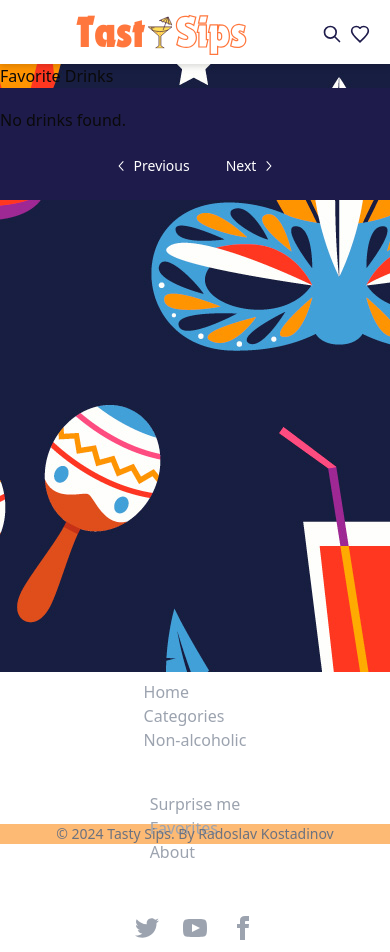
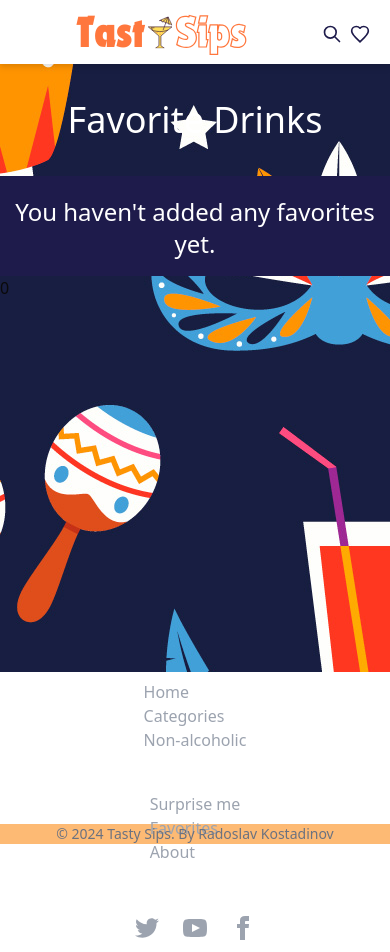
Before and after one commit to radoslavvkostadinov/cocktails-react-app, a React (Vite) app: page /favorites in a window 390 px wide. Built offline with nearby package versions, Linux system fonts and the light colour scheme.

Commit message:
More responsiveness

```diff
--- a/src/components/BestOfTheBar/BestOfTheBar.jsx
+++ b/src/components/BestOfTheBar/BestOfTheBar.jsx
@@ -35,7 +35,7 @@ export default function BestOfTheBar() {
             <Header title='Best Of The Bar' />
             <div className="bg-indigo-950 pt-5 pb-3">
                 {currentItems && currentItems.length > 0 ? (
-                    <div className="grid grid-cols-1 md:grid-cols-2 lg:grid-cols-2 xl:grid-cols-2 2xl:grid-cols-5 gap-6 m-5 h-full">
+                    <div className="grid grid-cols-1 sm:grid-cols-2 sm:m-2 sm:gap-10 md:grid-cols-2 lg:grid-cols-2 xl:grid-cols-3 2xl:grid-cols-5 gap-6 m-5 h-full">
                         {currentItems.map((drink) => (
                             <CardItem
                                 key={drink.idDrink}
--- a/src/components/Header/Header.jsx
+++ b/src/components/Header/Header.jsx
@@ -2,7 +2,7 @@ export default function Header({ title }) {
     return (
         <>
             <div className="flex justify-center items-center h-28 bg-wallpaper">
-                <h1 className="text-4xl text-white">{title}</h1>
+                <h1 className="text-4xl text-white xl:mt-4">{title}</h1>
             </div>
         </>
     )
--- a/src/components/NavBar/NavBar.jsx
+++ b/src/components/NavBar/NavBar.jsx
@@ -12,13 +12,10 @@ import { Link } from 'react-router-dom';
 export default function NavBar() {
     return (
         <header className="flex bg-white drop-shadow-md justify-between items-center h-16 px-4 md:px-6 lg:px-10 xl:px-16 md:flex">
-            <a href="/"
-            >
             <img
                 src={logo}
                 className='sm:w-64 sm:h-64 sm:ml-64 md:w-64 md:h-60 md:ml-64 lg:ml-0'
             />
-            </a>
             <NavigationMenu>
                 <NavigationMenuList className="hidden lg:flex">
                     <NavigationMenuItem>
--- a/src/components/Pagination/Pagination.jsx
+++ b/src/components/Pagination/Pagination.jsx
@@ -2,7 +2,6 @@ import { useState } from 'react';
 import {
     Pagination,
     PaginationContent,
-    PaginationEllipsis,
     PaginationItem,
     PaginationLink,
     PaginationNext,
--- a/src/views/Categories.jsx
+++ b/src/views/Categories.jsx
@@ -47,7 +47,7 @@ export default function Categories() {
             {chooseCategory && (
                 <div className="bg-indigo-950 pt-5 pb-4">
                     {currentItems && currentItems.length > 0 ? (
-                        <div className="grid grid-cols-1 md:grid-cols-2 lg:grid-cols-5 gap-6 m-5 h-full">
+                         <div className="grid grid-cols-1 sm:grid-cols-2 sm:m-2 sm:gap-10 md:grid-cols-2 lg:grid-cols-2 xl:grid-cols-3 2xl:grid-cols-5 gap-6 m-5 h-full">
                             {currentItems.map((drink) => (
                                 <CardItem
                                     key={drink.idDrink}
--- a/src/views/FavoriteDrinks.jsx
+++ b/src/views/FavoriteDrinks.jsx
@@ -1,4 +1,5 @@
 import CardItem from '@/components/Card/CardItem';
+import Header from '@/components/Header/Header';
 import Paginated from '@/components/Pagination/Pagination';
 import { useState, useEffect } from 'react';
 
@@ -31,10 +32,10 @@ export default function FavoriteDrinks() {
 
   return (
     <div>
-      <h1>Favorite Drinks</h1>
+      <Header title="Favorite Drinks" />
       <div className="bg-indigo-950 pt-5 pb-4">
         {currentItems && currentItems.length > 0 ? (
-          <div className="grid grid-cols-5 gap-5 m-5 h-full">
+          <div className="grid grid-cols-1 sm:grid-cols-2 sm:m-2 sm:gap-10 md:grid-cols-2 lg:grid-cols-2 xl:grid-cols-3 2xl:grid-cols-5 gap-6 m-5 h-full">
             {currentItems.map((drink) => (
               <CardItem
                 key={drink.id}
@@ -46,14 +47,17 @@ export default function FavoriteDrinks() {
             ))}
           </div>
         ) : (
-          <p>No drinks found.</p>
+          <p className="text-white text-center text-2xl">You haven't added any favorites yet.</p>
         )}
       </div>
+      {favoriteDrinks.length && (
         <Paginated
           totalPages={totalPages}
           currentPage={currentPage}
           onPageChange={handlePageChange}
         />
+      )}
+
     </div>
   );
 }
--- a/src/views/NonAlcoholicDrinks.jsx
+++ b/src/views/NonAlcoholicDrinks.jsx
@@ -37,7 +37,7 @@ export default function NonAlcoholicDrinks() {
             <Header title='Sober Sips' />
             <div className="bg-indigo-950 pt-5 pb-3">
                 {currentItems && currentItems.length > 0 ? (
-                    <div className="grid grid-cols-5 gap-5 m-5 h-full">
+                       <div className="grid grid-cols-1 sm:grid-cols-2 sm:m-2 sm:gap-10 md:grid-cols-2 lg:grid-cols-2 xl:grid-cols-3 2xl:grid-cols-5 gap-6 m-5 h-full">
                         {currentItems.map((drink) => (
                             <CardItem
                                 key={drink.idDrink}
--- a/src/views/SearchDrinks.jsx
+++ b/src/views/SearchDrinks.jsx
@@ -36,17 +36,12 @@ export default function SearchDrinks() {
     if (loading) return <Loading />;
     if (error) return <p>Error: {error.message}</p>;
 
-    const totalPages = Math.ceil(filteredDrinks?.length / itemsPerPage);
-
-    const handlePageChange = (page) => {
-        setCurrentPage(page);
-    };
 
     const startIndex = (currentPage - 1) * itemsPerPage;
     const endIndex = startIndex + itemsPerPage;
     const currentItems = filteredDrinks?.slice(startIndex, endIndex);
     return (
-        <div className="flex flex-col items-center h-screen">
+        <div className="flex flex-col items-center justify-center">
             <div className="text-center">
                 <input
                     type="text"
@@ -58,9 +53,9 @@ export default function SearchDrinks() {
                 />
             </div>
             {searchTerm && (
-                <div className="bg-indigo-950 pt-5 pb-4 w-full h-full">
+                <div className="bg-indigo-950 pt-5 pb-4 w-full">
                     {currentItems && currentItems.length > 0 ? (
-                        <div className="grid grid-cols-5 gap-5 m-5 h-full">
+                        <div className="grid grid-cols-1 sm:grid-cols-2 sm:m-2 sm:gap-10 md:grid-cols-2 lg:grid-cols-2 xl:grid-cols-3 2xl:grid-cols-5 gap-6 m-5 h-full">
                             {currentItems.map((drink) => (
                                 <CardItem
                                     key={drink.idDrink}
@@ -71,13 +66,8 @@ export default function SearchDrinks() {
                             ))}
                         </div>
                     ) : (
-                        <p className="text-white text-center">No drinks found.</p>
+                        <p className="text-white text-center text-2xl">No drinks found.</p>
                     )}
-                    <Paginated
-                        totalPages={totalPages}
-                        currentPage={currentPage}
-                        onPageChange={handlePageChange}
-                    />
                 </div>
             )}
         </div>
--- a/tailwind.config.js
+++ b/tailwind.config.js
@@ -63,7 +63,7 @@ export default {
 					roboto: ['Roboto', 'sans-serif'],
 				},
 				screens: {
-					'xs': '345px',
+					'xs': '400px',
 					'sm': '640px',
 					'md': '768px',
 					'lg': '1050px',
```
Also changed, not shown: src/views/DrinkDetails.jsx (+7 -6 lines). Lines whose indentation alone changed are shown as unchanged.
